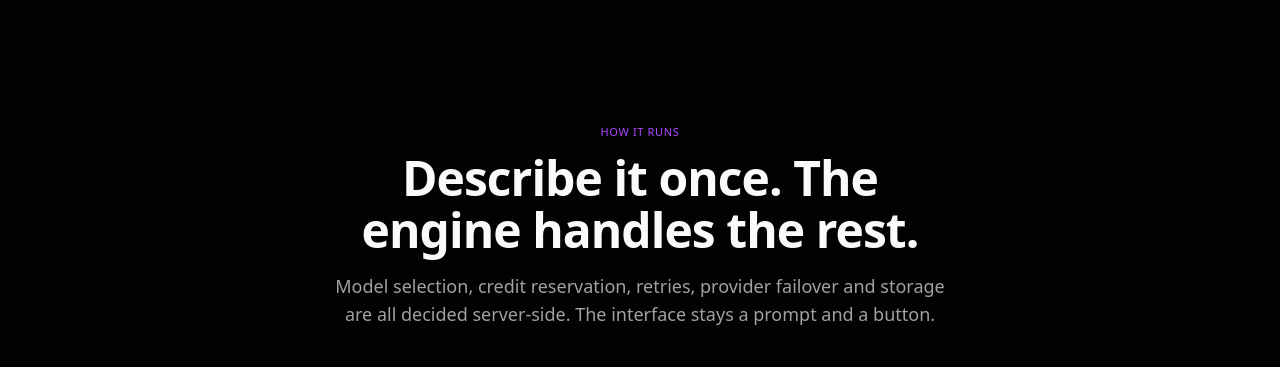
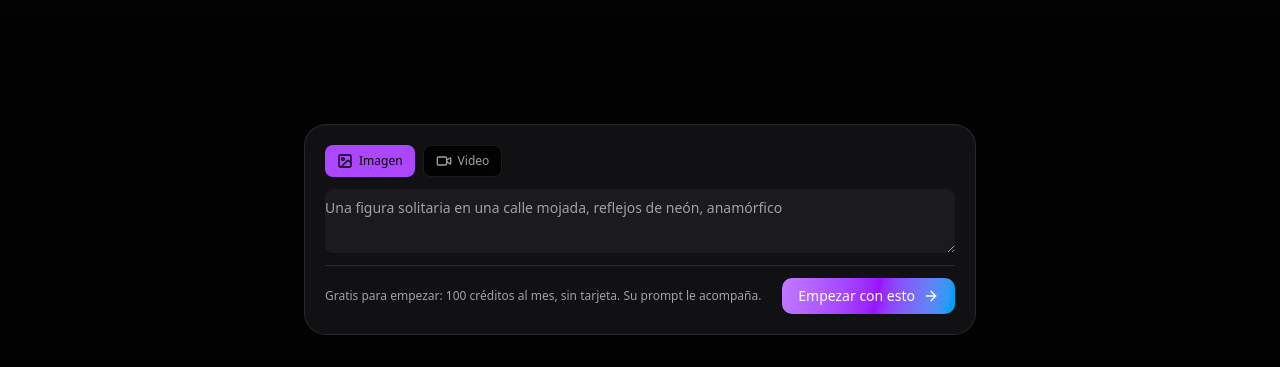
Before and after one commit to MoTerry1990/Atheos.io, a Next.js app: page /es in a window 1280 px wide. Shown: the part 900-1267 px from the top of the page. Built offline with nearby package versions, Linux system fonts and the light colour scheme; no server answers.

Commit message:
Phase 5: home composer that carries the prompt into sign-up and on to the studio

```diff
--- /dev/null
+++ b/features/marketing/components/home-composer.tsx
@@ -0,0 +1,122 @@
+"use client";
+
+import { ArrowRight, ImageIcon, Video } from "lucide-react";
+import { useState } from "react";
+
+import { Button } from "@/components/ui/button";
+import { Textarea } from "@/components/ui/textarea";
+import { Reveal, Section } from "@/features/marketing/components/section";
+import { useCopy } from "@/features/marketing/i18n";
+import { cn } from "@/lib/utils";
+
+/**
+ * The prompt field under the hero.
+ *
+ * ## It does not generate, and it must not look like it does
+ *
+ * This is the single most important constraint on the component. A prompt box
+ * on a landing page invites the reader to type and press the button; if the
+ * result is a sign-up wall they did not see coming, the page has taken their
+ * idea and charged them a registration for it. That is the pattern this
+ * deliberately does not use.
+ *
+ * So: the button says "Start with this" rather than "Generate", and the line
+ * beneath it states plainly that signing up is where this goes and that it is
+ * free. Nobody should be surprised by what the button does.
+ *
+ * ## The prompt travels
+ *
+ * It is carried through Clerk's `redirect_url` into the studio, so the thing
+ * somebody typed on the homepage is waiting in the field when they arrive. A
+ * composer that discards the prompt at the sign-up boundary is worse than no
+ * composer — it asks for effort and then throws it away.
+ *
+ * ## Why the modality switch is only Image and Video
+ *
+ * Audio exists and works, but nobody arrives at a landing page wanting to
+ * describe a sound. Two options is a decision; three is a menu.
+ */
+export function HomeComposer() {
+  const { composer } = useCopy();
+
+  const [prompt, setPrompt] = useState("");
+  const [modality, setModality] = useState<"image" | "video">("image");
+
+  /**
+   * Double-encoded, and that is correct rather than a mistake.
+   *
+   * The inner `encodeURIComponent` protects the prompt's own `&` and `=` inside
+   * the studio's query string; the outer one protects that whole string as the
+   * value of Clerk's `redirect_url`. Encoding once lets a prompt containing an
+   * ampersand truncate the destination.
+   */
+  const destination = (() => {
+    const studio = prompt.trim()
+      ? `/studio?prompt=${encodeURIComponent(prompt.trim())}&modality=${modality}`
+      : "/studio";
+
+    return `/sign-up?redirect_url=${encodeURIComponent(studio)}`;
+  })();
+
+  const options = [
+    { id: "image" as const, icon: ImageIcon },
+    { id: "video" as const, icon: Video },
+  ];
+
+  return (
+    <Section>
+      <Reveal>
+        <div className="mx-auto max-w-2xl rounded-2xl border border-border bg-card p-4 elevation-raised sm:p-5">
+          <div className="mb-3 flex gap-2">
+            {options.map(({ id, icon: Icon }) => {
+              const selected = id === modality;
+              const label =
+                composer.modalities.find((m) => m.id === id)?.label ?? id;
+
+              return (
+                <Button
+                  key={id}
+                  type="button"
+                  size="sm"
+                  variant={selected ? "default" : "outline"}
+                  aria-pressed={selected}
+                  onClick={() => setModality(id)}
+                  className={cn(!selected && "text-muted-foreground")}
+                >
+                  <Icon />
+                  {label}
+                </Button>
+              );
+            })}
+          </div>
+
+          <Textarea
+            value={prompt}
+            onChange={(event) => setPrompt(event.target.value)}
+            placeholder={composer.placeholder}
+            rows={3}
+            maxLength={2000}
+            className="resize-y border-0 bg-transparent px-0 text-base focus-visible:ring-0"
+            aria-label={composer.placeholder}
+          />
+
+          <div className="mt-3 flex flex-wrap items-center justify-between gap-3 border-t border-border pt-3">
+            {/* Stated before the click, not after it. */}
+            <p className="text-xs text-muted-foreground">{composer.note}</p>
+
+            <Button asChild variant="gradient">
+              {/* A plain anchor, not `next/link`: `/sign-up` is a Clerk
+                  catch-all whose own routing takes over, and prefetching a
+                  parameterised auth URL warms a route that changes on every
+                  keystroke. */}
+              <a href={destination}>
+                {composer.cta}
+                <ArrowRight />
+              </a>
+            </Button>
+          </div>
+        </div>
+      </Reveal>
+    </Section>
+  );
+}
--- a/features/marketing/components/landing.tsx
+++ b/features/marketing/components/landing.tsx
@@ -5,6 +5,7 @@ import { Faq } from "@/features/marketing/components/faq";
 import { Features } from "@/features/marketing/components/features";
 import { Gallery } from "@/features/marketing/components/gallery";
 import { Hero } from "@/features/marketing/components/hero";
+import { HomeComposer } from "@/features/marketing/components/home-composer";
 import { HowItWorks } from "@/features/marketing/components/how-it-works";
 import { Pricing } from "@/features/marketing/components/pricing";
 import { Templates } from "@/features/marketing/components/templates";
@@ -52,6 +53,15 @@ export function Landing({ locale }: { locale: Locale }) {
     <>
       <Hero />
 
+      {/* One field, directly under the fold.
+
+          It generates nothing — it carries the prompt into sign-up and on to
+          the studio. Placed here because the question a visitor has after the
+          hero is "what do I do", and a text field answers that faster than any
+          paragraph. See home-composer.tsx for why it is worded to avoid
+          looking like it will generate. */}
+      <HomeComposer />
+
       {/* The demo sits directly after the fold. A visitor who has read the hero
           is asking "what is it actually like", and answering that before
           anything else is what stops the page reading as a brochure. */}
--- a/features/marketing/i18n/copy.ts
+++ b/features/marketing/i18n/copy.ts
@@ -64,6 +64,19 @@ export interface MarketingCopy {
     primaryCta: LinkCopy;
     secondaryCta: LinkCopy;
     stats: readonly { value: string; label: string }[];
+  };
+
+  /**
+   * The composer that sits under the hero.
+   *
+   * `note` is not decoration — it is the sentence that stops the field
+   * pretending to generate. See `home-composer.tsx`.
+   */
+  composer: {
+    placeholder: string;
+    modalities: readonly { id: "image" | "video"; label: string }[];
+    cta: string;
+    note: string;
   };
 
   trustedBy: { label: string };
--- a/features/marketing/i18n/en.ts
+++ b/features/marketing/i18n/en.ts
@@ -80,6 +80,17 @@ export const EN: MarketingCopy = {
       { value: "1", label: "Credit balance" },
       { value: "0", label: "Vendor lock-in" },
     ],
+  },
+
+  composer: {
+    placeholder:
+      "A lone figure on a rain-slick street, neon reflections, anamorphic",
+    modalities: [
+      { id: "image", label: "Image" },
+      { id: "video", label: "Video" },
+    ],
+    cta: "Start with this",
+    note: "Free to start — 100 credits a month, no card. Your prompt comes with you.",
   },
 
   trustedBy: { label: "Built on infrastructure you already trust" },
--- a/features/marketing/i18n/es.ts
+++ b/features/marketing/i18n/es.ts
@@ -100,6 +100,17 @@ export const ES: MarketingCopy = {
       { value: "1", label: "Saldo de créditos" },
       { value: "0", label: "Dependencia de un proveedor" },
     ],
+  },
+
+  composer: {
+    placeholder:
+      "Una figura solitaria en una calle mojada, reflejos de neón, anamórfico",
+    modalities: [
+      { id: "image", label: "Imagen" },
+      { id: "video", label: "Video" },
+    ],
+    cta: "Empezar con esto",
+    note: "Gratis para empezar: 100 créditos al mes, sin tarjeta. Su prompt le acompaña.",
   },
 
   trustedBy: { label: "Construido sobre infraestructura que ya conoce" },
--- a/features/studio/components/studio-workspace.tsx
+++ b/features/studio/components/studio-workspace.tsx
@@ -26,6 +26,7 @@ import {
   usePanelSize,
 } from "@/features/studio/components/resizable";
 import { useShortcuts, type Shortcut } from "@/features/studio/lib/shortcuts";
+import { useSeedFromUrl } from "@/features/studio/lib/use-seed-from-url";
 import {
   AdvancedSettings,
   OutputSettings,
@@ -470,6 +471,10 @@ export function StudioWorkspace() {
   // re-attach to jobs that were already running when this tab opened.
   const { generate, submitting, track } = useGenerationRunner();
   const { error } = useStudioBootstrap(track);
+
+  // Picks up ?prompt= and ?modality= from the landing composer. Without it the
+  // homepage promises the prompt travels and the studio arrives empty.
+  useSeedFromUrl();
   const usingMock = useStudioStore((state) => state.usingMockProvider);
   const [view, setView] = useState<StudioView>("compose");
 
--- /dev/null
+++ b/features/studio/lib/use-seed-from-url.ts
@@ -0,0 +1,68 @@
+"use client";
+
+import { useEffect, useRef } from "react";
+
+import { useStudioStore } from "@/store/studio-store";
+
+/**
+ * Pick up the prompt somebody typed on the homepage.
+ *
+ * The landing composer carries `?prompt=…&modality=…` through Clerk's
+ * `redirect_url` and into the studio. Without this hook the studio ignores
+ * both, the field is empty on arrival, and the composer's promise — *"your
+ * prompt comes with you"* — is a line of marketing copy that the product
+ * contradicts thirty seconds later.
+ *
+ * ## Why `window.location` and not `useSearchParams`
+ *
+ * `useSearchParams` forces the nearest Suspense boundary to opt the whole route
+ * out of static rendering, and the studio is a large client tree to hold behind
+ * one. This runs in an effect, after mount, on the client only — where
+ * `window.location` is exactly as correct and costs nothing.
+ *
+ * ## It runs once, and only into an empty field
+ *
+ * `seeded` guards re-entry: the store rehydrates from localStorage and the
+ * models list arrives asynchronously, so this effect can fire more than once.
+ * Overwriting a prompt somebody has started editing, because a re-render
+ * happened to re-read the URL, would be worse than not seeding at all.
+ */
+export function useSeedFromUrl() {
+  const models = useStudioStore((state) => state.models);
+  const setParam = useStudioStore((state) => state.setParam);
+  const setModel = useStudioStore((state) => state.setModel);
+
+  const seeded = useRef(false);
+
+  useEffect(() => {
+    if (seeded.current) return;
+
+    // Models arrive from the API. Seeding a modality before they land would
+    // find nothing to select.
+    if (models.length === 0) return;
+
+    const params = new URLSearchParams(window.location.search);
+    const prompt = params.get("prompt");
+    const modality = params.get("modality");
+
+    if (!prompt && !modality) return;
+    seeded.current = true;
+
+    if (prompt) {
+      // Bounded here as well as on the server: this value came from a URL, and
+      // a caller can put anything in one.
+      setParam("prompt", prompt.slice(0, 2000));
+    }
+
+    if (modality === "video" || modality === "image") {
+      const wanted = modality === "video" ? "VIDEO" : "IMAGE";
+      const match = models.find((model) => model.modality === wanted);
+      if (match) setModel(match.id);
+    }
+
+    // Clear the query string once consumed. A reload should not re-seed over
+    // whatever the user has since typed, and the prompt does not belong in a
+    // URL they might paste to somebody.
+    window.history.replaceState({}, "", window.location.pathname);
+  }, [models, setParam, setModel]);
+}
```
Also changed, not shown: 1 other file (tests, documents, lock files or other folders).
